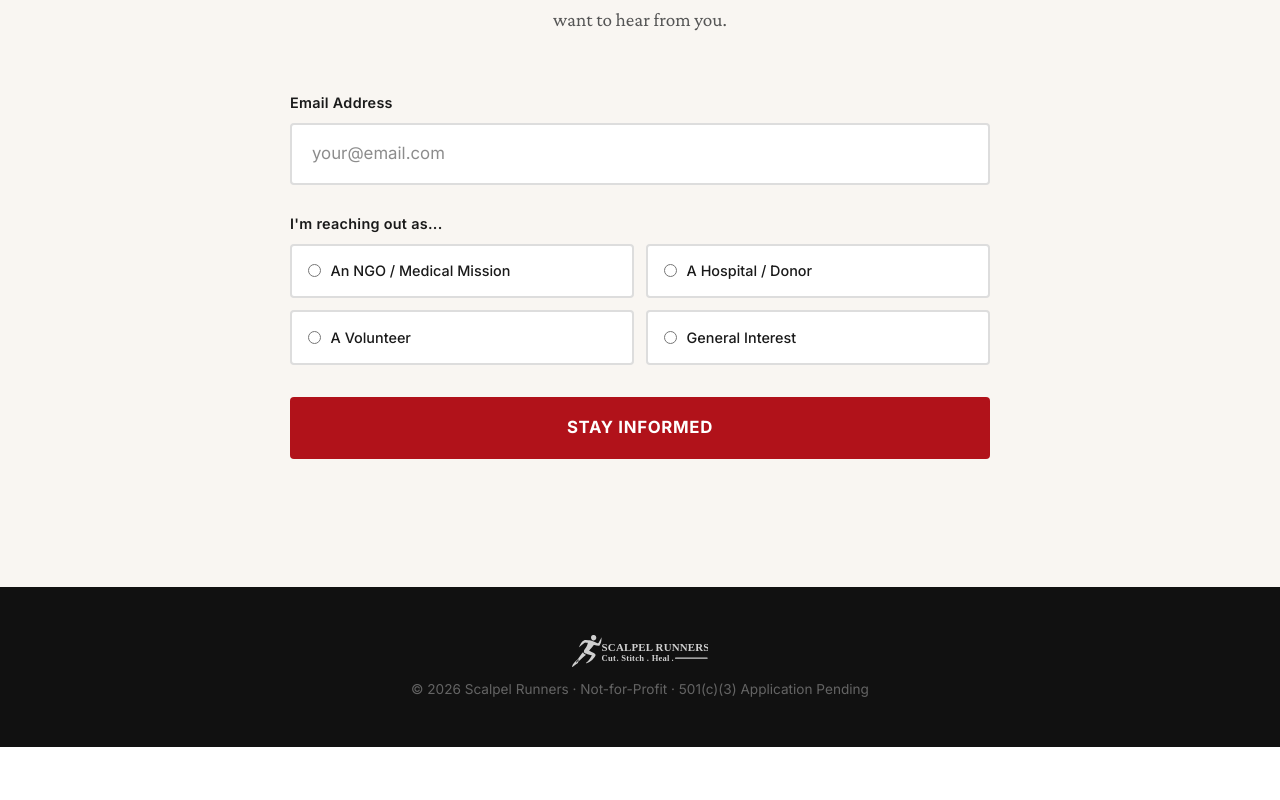
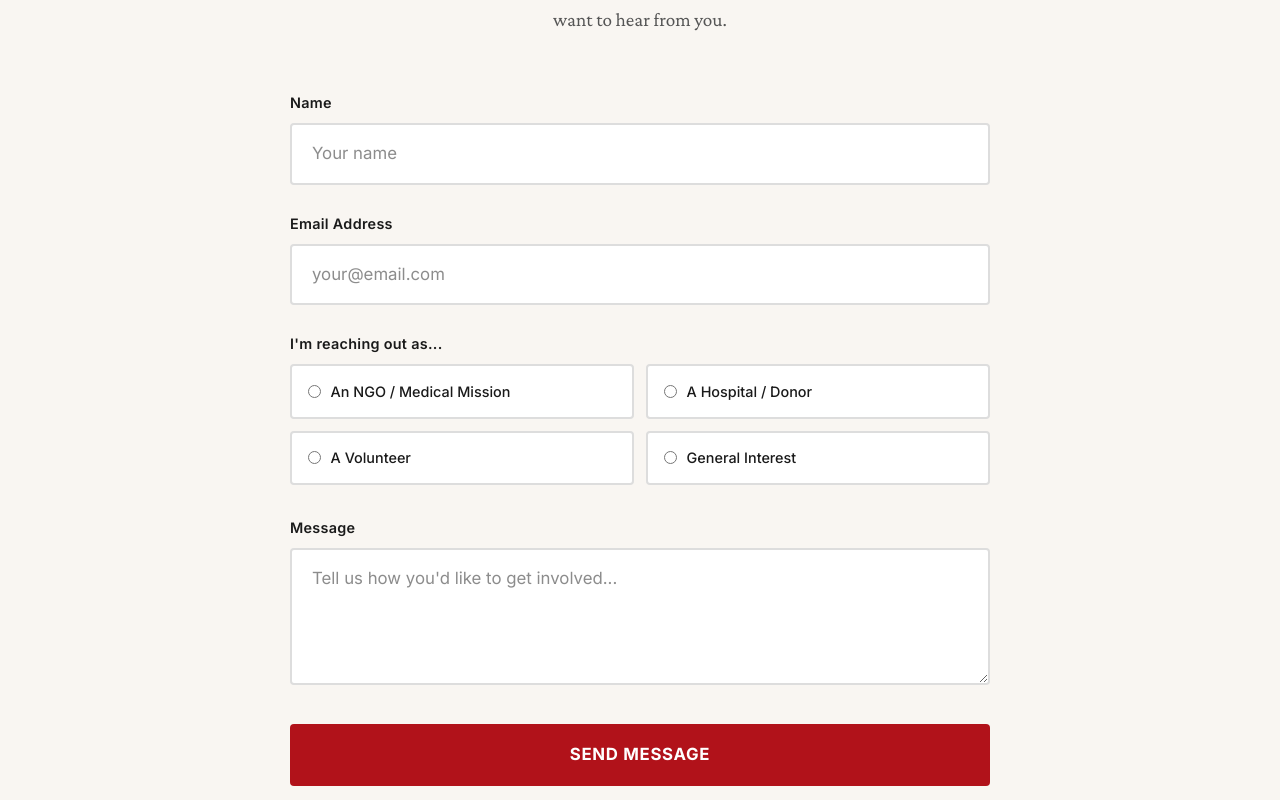
Before and after one commit to johwuy/scapel-runner, a React (Vite) app: page / in a window 1280 px wide. Shown: the part 3200-4000 px from the top of the page. Before the commit the page ends 3947 px from the top, so only its background shows below. Built offline with nearby package versions, Linux system fonts and the light colour scheme.

Commit message:
Refactor ContactForm component to enhance submission handling and UI feedback

```diff
--- a/src/components/ContactForm.tsx
+++ b/src/components/ContactForm.tsx
@@ -1,14 +1,33 @@
 import { useState } from 'react';
 
+const inputClass = "w-full py-4 px-5 text-[1.05rem] border-2 border-[#ddd] rounded-[4px] outline-none font-inter transition-[border-color] duration-200 bg-white focus:border-(--color-brand)";
+const labelClass = "block text-[0.9rem] font-semibold mb-[0.6rem] font-inter tracking-[0.02em]";
+
 export default function ContactForm() {
-  const [email, setEmail] = useState('');
-  const [audienceType, setAudienceType] = useState('');
-  const [submitted, setSubmitted] = useState(false);
+  const [result, setResult] = useState<"" | "Success!" | "Error">("");
+  const [isSubmitting, setIsSubmitting] = useState(false);
 
-  const handleSubmit = (e: React.FormEvent<HTMLFormElement>) => {
+  const onSubmit = async (e: React.FormEvent<HTMLFormElement>) => {
     e.preventDefault();
-    setSubmitted(true);
-    setTimeout(() => setSubmitted(false), 3000);
+    setResult("");
+    setIsSubmitting(true);
+    const form = e.currentTarget;
+    const formData = new FormData(form);
+    formData.append("access_key", "14198fe1-3fff-4837-bc68-b1463ba5cef9");
+
+    try {
+      const response = await fetch("https://api.web3forms.com/submit", {
+        method: "POST",
+        body: formData,
+      });
+      const data = await response.json();
+      setResult(data.success ? "Success!" : "Error");
+      if (data.success) form.reset();
+    } catch {
+      setResult("Error");
+    } finally {
+      setIsSubmitting(false);
+    }
   };
 
   return (
@@ -22,20 +41,37 @@ export default function ContactForm() {
           Whether you're a hospital with surplus instruments, an NGO in need, or someone who believes every surgical team deserves the right tools—we want to hear from you.
         </p>
 
-        <form onSubmit={handleSubmit} className="text-left">
+        <form onSubmit={onSubmit} className="text-left">
           <div className="mb-7">
-            <label className="block text-[0.9rem] font-semibold mb-[0.6rem] font-inter tracking-[0.02em]">
+            <label htmlFor="contact-name" className={labelClass}>
+              Name
+            </label>
+            <input
+              id="contact-name"
+              type="text"
+              name="name"
+              required
+              placeholder="Your name"
+              className={inputClass}
+            />
+          </div>
+
+          <div className="mb-7">
+            <label htmlFor="contact-email" className={labelClass}>
               Email Address
             </label>
             <input
-              type="email" value={email} onChange={e => setEmail(e.target.value)} required
+              id="contact-email"
+              type="email"
+              name="email"
+              required
               placeholder="your@email.com"
-              className="w-full py-4 px-5 text-[1.05rem] border-2 border-[#ddd] rounded-[4px] outline-none font-inter transition-[border-color] duration-200 bg-white focus:border-(--color-brand)"
+              className={inputClass}
             />
           </div>
 
           <div className="mb-8">
-            <label className="block text-[0.9rem] font-semibold mb-[0.6rem] font-inter tracking-[0.02em]">
+            <label className={labelClass}>
               I'm reaching out as...
             </label>
             <div className="grid grid-cols-2 gap-3">
@@ -45,17 +81,41 @@ export default function ContactForm() {
                 { value: 'volunteer', label: 'A Volunteer' },
                 { value: 'other', label: 'General Interest' },
               ].map(opt => (
-                <label key={opt.value} className={`py-[0.9rem] px-4 border-2 rounded-[4px] cursor-pointer flex items-center gap-[0.6rem] transition-all duration-200 ${audienceType === opt.value ? 'border-(--color-brand) bg-(--color-brand-light)' : 'border-[#ddd] bg-white'}`}>
-                  <input type="radio" name="type" value={opt.value} checked={audienceType === opt.value} onChange={e => setAudienceType(e.target.value)} className="accent-(--color-brand)" />
+                <label key={opt.value} className="py-[0.9rem] px-4 border-2 border-[#ddd] rounded-[4px] cursor-pointer flex items-center gap-[0.6rem] transition-all duration-200 bg-white has-[:checked]:border-(--color-brand) has-[:checked]:bg-(--color-brand-light)">
+                  <input type="radio" name="type" value={opt.value} className="accent-(--color-brand)" />
                   <span className="text-[0.9rem] font-inter font-medium">{opt.label}</span>
                 </label>
               ))}
             </div>
           </div>
 
-          <button type="submit" className={`w-full py-[1.15rem] text-[1.05rem] font-bold tracking-[0.04em] text-white border-none rounded-[4px] cursor-pointer font-inter transition-colors duration-200 uppercase ${submitted ? 'bg-[#2a7a3b]' : 'bg-(--color-brand) hover:bg-(--color-brand-dark)'}`}>
-            {submitted ? '✓ You\'re on the list' : 'Stay Informed'}
+          <div className="mb-8">
+            <label htmlFor="contact-message" className={labelClass}>
+              Message
+            </label>
+            <textarea
+              id="contact-message"
+              name="message"
+              required
+              placeholder="Tell us how you'd like to get involved..."
+              rows={4}
+              className={`${inputClass} resize-y min-h-[120px]`}
+            />
+          </div>
+
+          <button
+            type="submit"
+            disabled={isSubmitting}
+            className={`w-full py-[1.15rem] text-[1.05rem] font-bold tracking-[0.04em] text-white border-none rounded-[4px] cursor-pointer font-inter transition-colors duration-200 uppercase disabled:opacity-70 disabled:cursor-not-allowed ${result === "Success!" ? 'bg-[#2a7a3b]' : 'bg-(--color-brand) hover:bg-(--color-brand-dark)'}`}
+          >
+            {isSubmitting ? 'Sending...' : result === "Success!" ? '✓ Sent' : 'Send message'}
           </button>
+
+          {result && (
+            <p className={`mt-3 text-[1rem] font-inter ${result === "Success!" ? 'text-[#2a7a3b]' : 'text-red-600'}`}>
+              {result}
+            </p>
+          )}
         </form>
       </div>
     </section>
```
